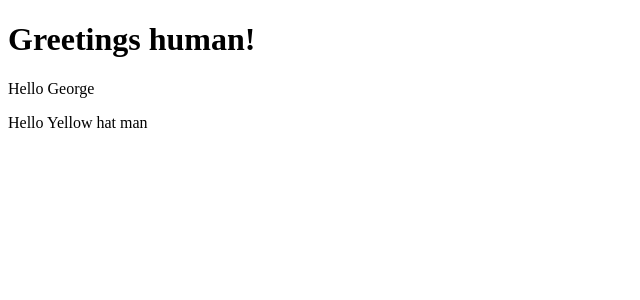
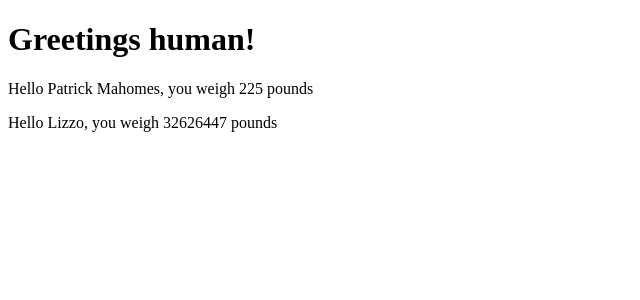
Before and after one commit to maxtrap/full-stack-open-submissions, a React (Vite) app in the folder part1/: page / in a window 1280 px wide. Shown: the top 300 px of the page, without its empty margins (0-640 px from the left). Built offline with nearby package versions, Linux system fonts and the light colour scheme.

Commit message:
Add javascript expressions as props

```diff
--- a/part1/src/App.jsx
+++ b/part1/src/App.jsx
@@ -1,15 +1,23 @@
-const Hello = (props) => (
-  <div>
-    <p>Hello {props.name}</p>
-  </div>
-)
+const Hello = (props) => {
+  console.log(props);
+  return (
+    <div>
+      <p>Hello {props.name}, you weigh {props.weight} pounds</p>
+    </div>
+  );
+}
 
-const App = () => (
-  <div>
-    <h1>Greetings human!</h1>
-    <Hello name='George' />
-    <Hello name='Yellow hat man' />
-  </div>
-)
+const App = () => {
+  const name = 'Patrick Mahomes';
+  const weight = 225;
+
+  return (
+    <div>
+      <h1>Greetings human!</h1>
+      <Hello name={name} weight={weight} />
+      <Hello name='Lizzo' weight={203023+32423424}  />
+    </div>
+  )
+}
 
 export default App
```
